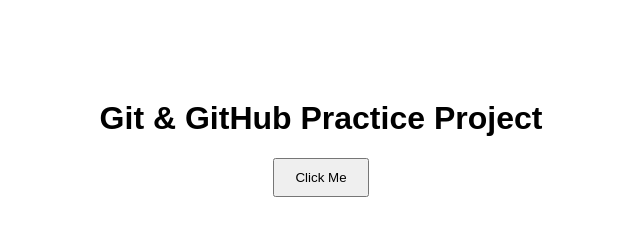
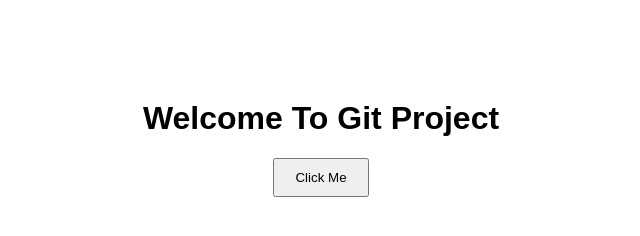
Before and after one commit to Aqsa-Asghar18/git-github-practice, a plain HTML site: page index.html in a window 1280 px wide. Shown: the whole page, without its empty margins (319-959 px from the left). Drawn offline with Linux system fonts and the light colour scheme.

Commit message:
Changed heading in main

```diff
--- a/index.html
+++ b/index.html
@@ -7,7 +7,7 @@
 <body>
 
     <div class="container">
-        <h1>Git & GitHub Practice Project</h1>
+        <h1>Welcome To Git Project</h1>
 
         <button onclick="showMessage()">
             Click Me
```
